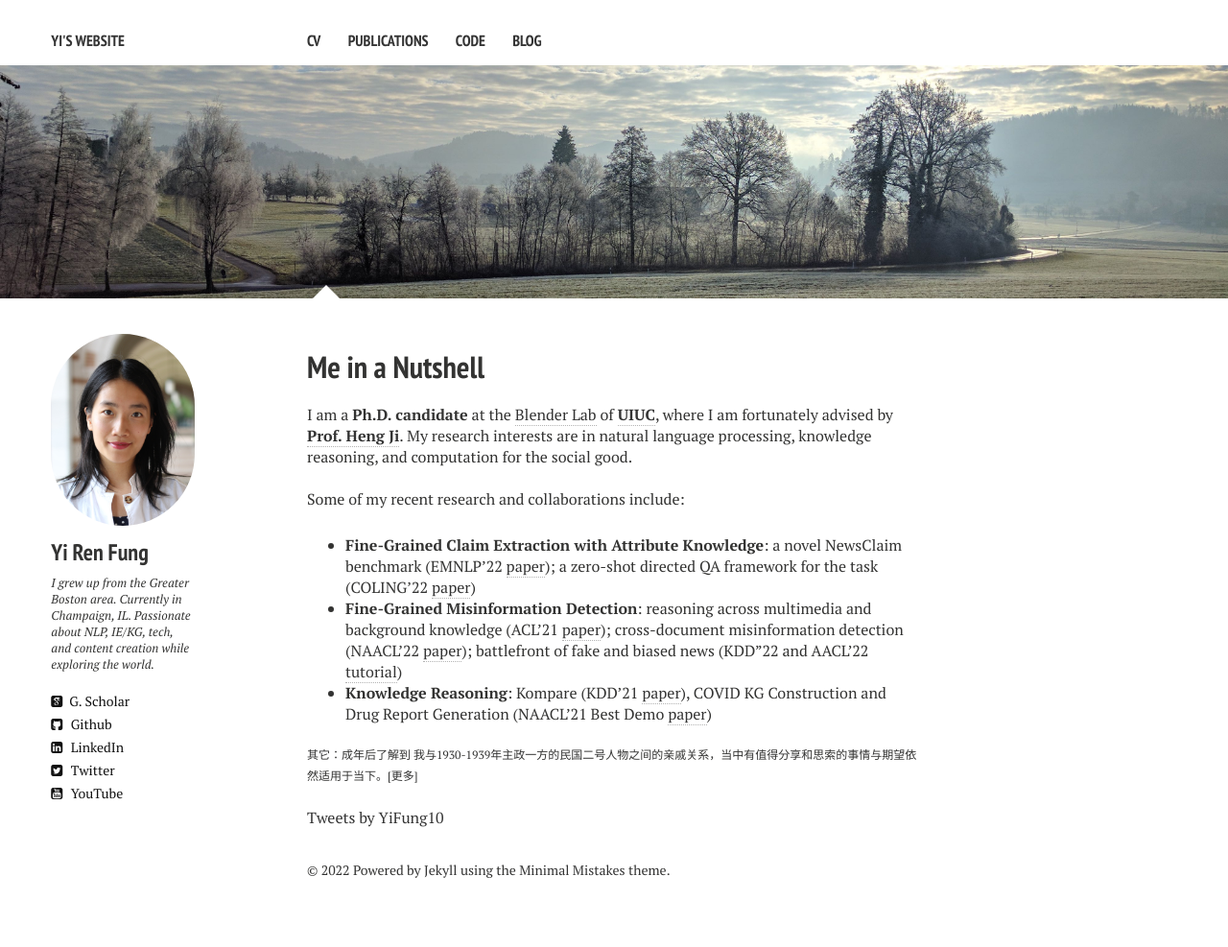
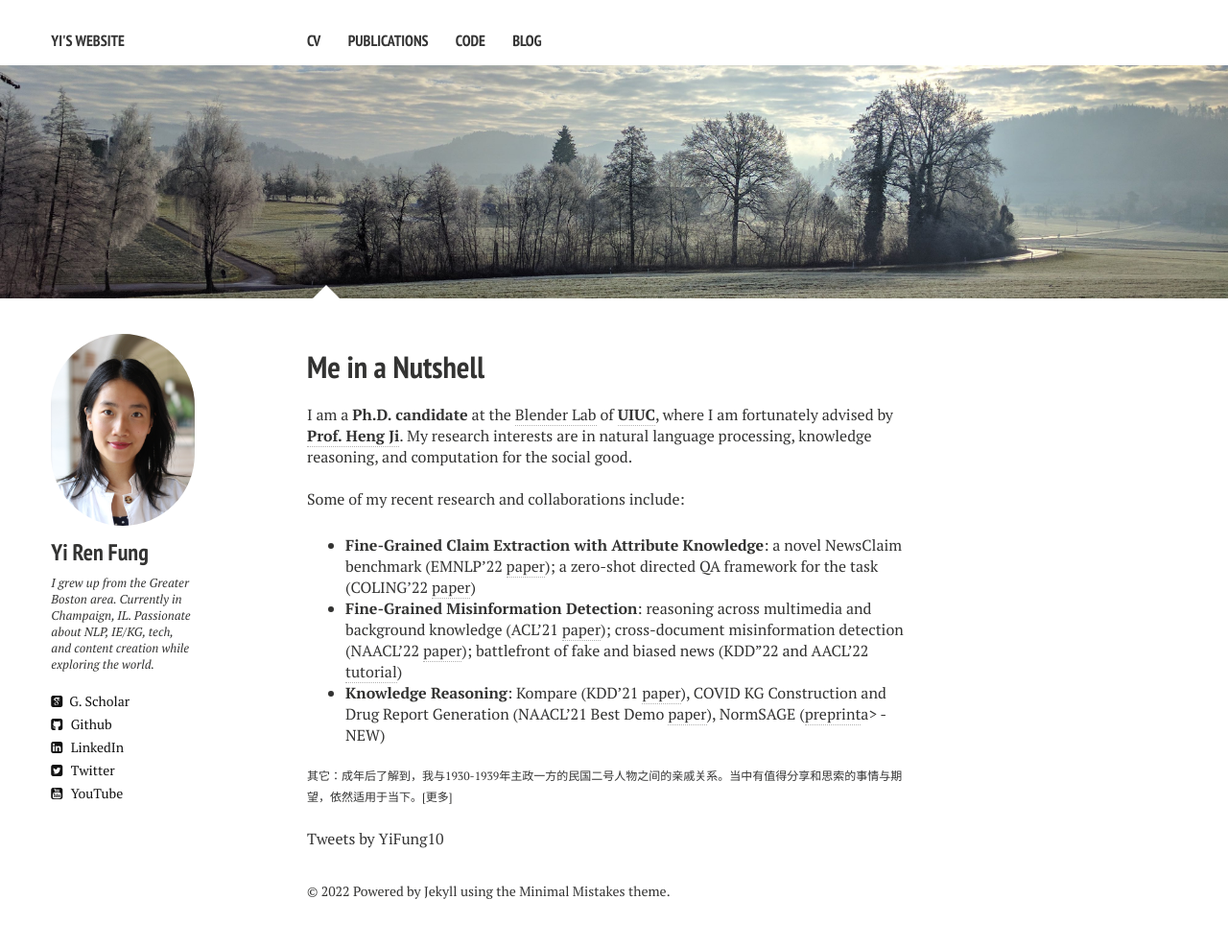
Before and after one commit to yrf1/yrf1.github.io, a Jekyll site: the page built from index.md, in a window 1280 px wide. Shown: the whole page at 96% size. Built offline with Jekyll 4.4.1, drawn with Linux system fonts in a browser that asks for light colours; nearby versions of some CDN libraries; comment, search, counter and statistics services are not loaded; before the commit the page ends 965 px from its top, so only the background shows below that.

Commit message:
Update front page

```diff
--- a/index.md
+++ b/index.md
@@ -12,6 +12,6 @@ I am a <b>Ph.D. candidate</b> at the <a href="https://blender.cs.illinois.edu/"
 Some of my recent research and collaborations include:
 * <b>Fine-Grained Claim Extraction with Attribute Knowledge</b>: a novel NewsClaim benchmark (EMNLP'22 <a href="https://arxiv.org/abs/2112.08544" target="_blank">paper</a>); a zero-shot directed QA framework for the task (COLING'22 <a href="https://blender.cs.illinois.edu/paper/claimqa2022.pdf" target="_blank">paper</a>)
 * <b>Fine-Grained Misinformation Detection</b>: reasoning across multimedia and background knowledge (ACL'21 <a href="http://scholar.google.es/citations?user=eUae2K0AAAAJ" target="_blank">paper</a>); cross-document misinformation detection (NAACL'22 <a href="https://aclanthology.org/2022.naacl-main.40/" target="_blank">paper</a>); battlefront of fake and biased news (KDD"22 and AACL'22 <a href="https://dl.acm.org/doi/abs/10.1145/3534678.3542615" target="_blank">tutorial</a>)
-* <b>Knowledge Reasoning</b>: Kompare (KDD'21 <a href="https://dl.acm.org/doi/abs/10.1145/3447548.3467128" target="_blank">paper</a>), COVID KG Construction and Drug Report Generation (NAACL'21 Best Demo <a href="https://aclanthology.org/2021.naacl-demos.8/" target="_blank">paper</a>)
+* <b>Knowledge Reasoning</b>: Kompare (KDD'21 <a href="https://dl.acm.org/doi/abs/10.1145/3447548.3467128" target="_blank">paper</a>), COVID KG Construction and Drug Report Generation (NAACL'21 Best Demo <a href="https://aclanthology.org/2021.naacl-demos.8/" target="_blank">paper</a>), NormSAGE (<a href="https://arxiv.org/abs/2210.08604" target="_blank">preprint</a>a> - NEW)
 
-<sub>其它：成年后了解到 我与1930-1939年主政一方的民国二号人物之间的亲戚关系，当中有值得分享和思索的事情与期望依然适用于当下。[<a href="https://yrf1.github.io/history/" target="_blank">更多</a>]</sub>
+<sub>其它：成年后了解到，我与1930-1939年主政一方的民国二号人物之间的亲戚关系。当中有值得分享和思索的事情与期望，依然适用于当下。[<a href="https://yrf1.github.io/history/" target="_blank">更多</a>]</sub>
```
